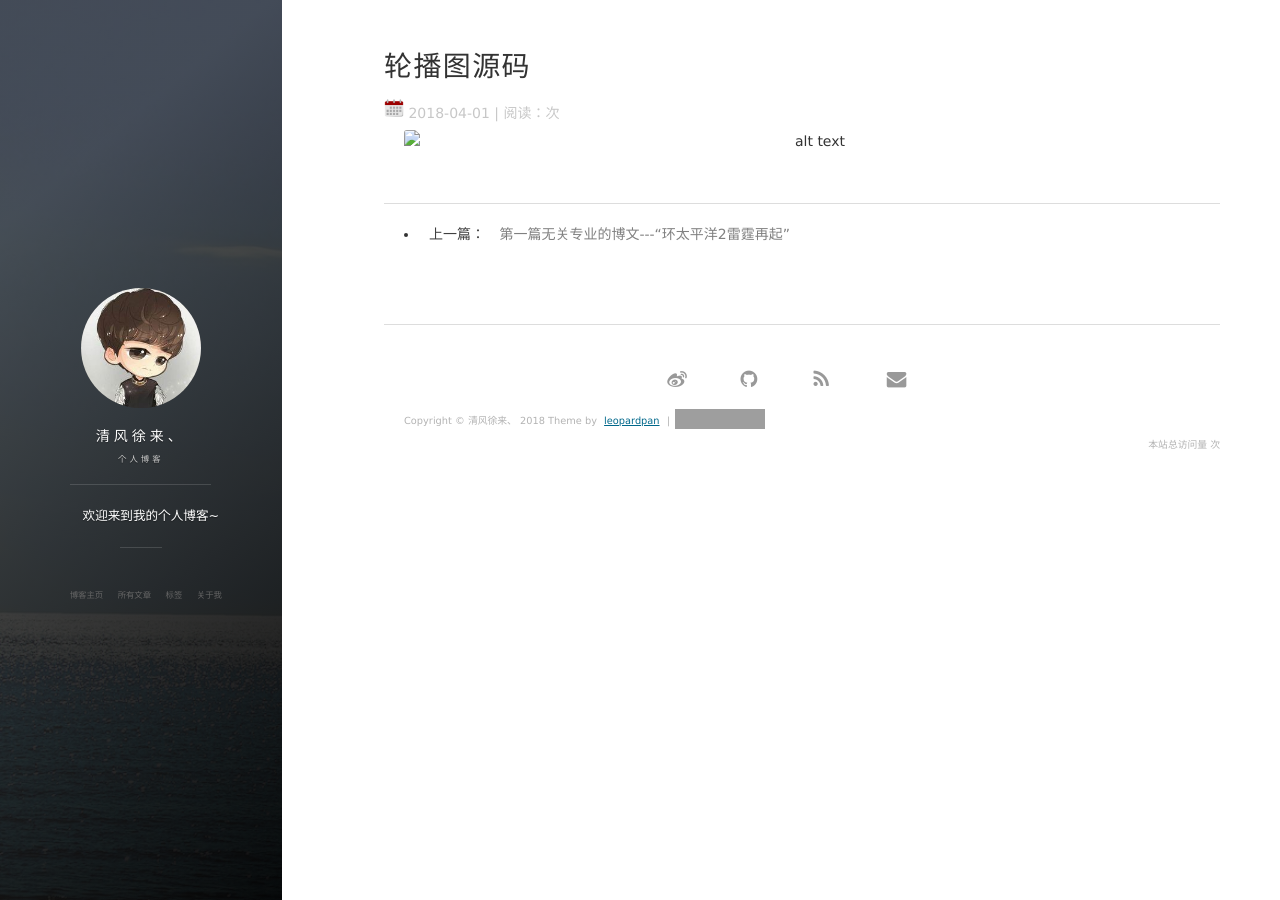
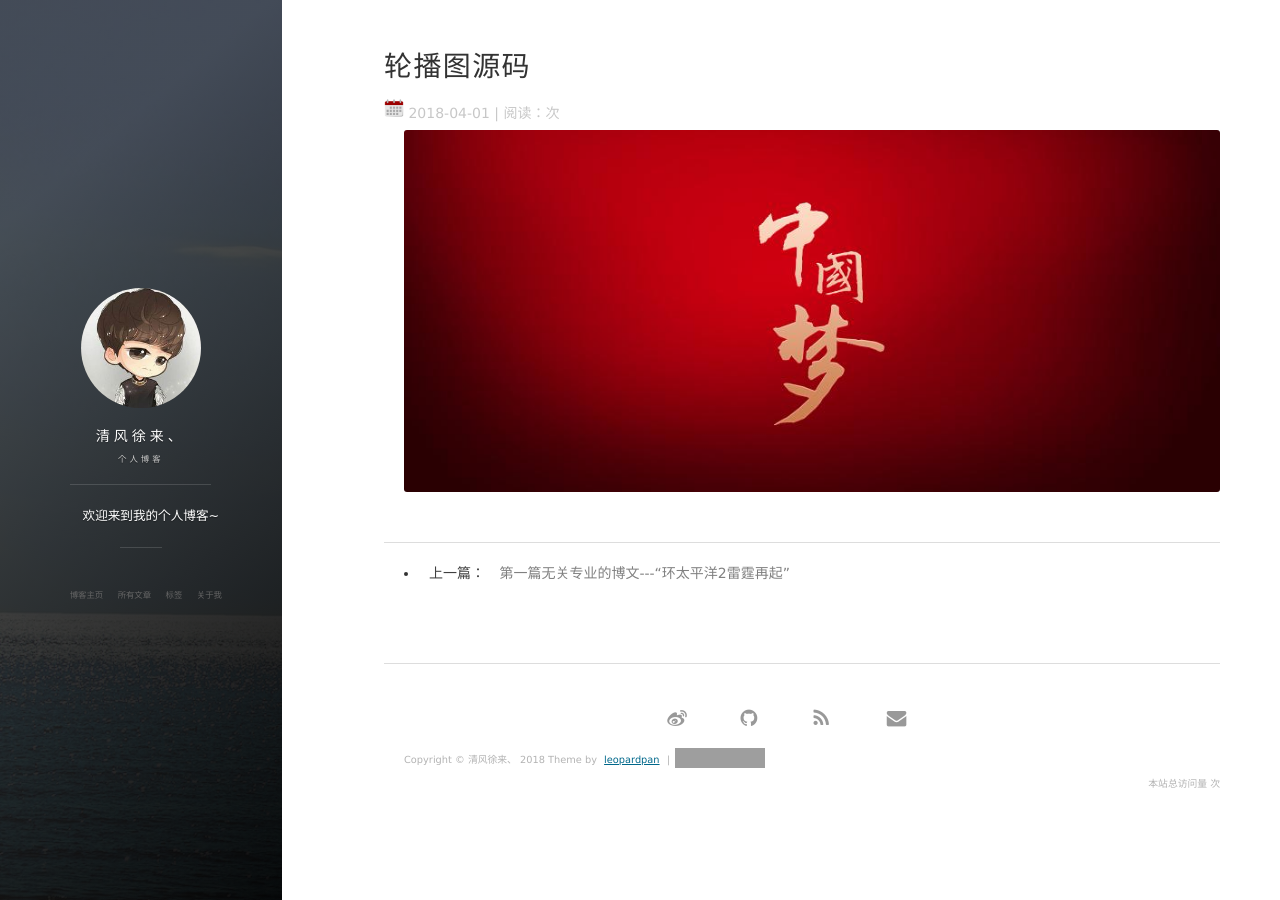
Before and after one commit to bush1010/bush1010.github.io, a Jekyll site: the page built from _posts/2018-4-1-轮播图源码.md, in a window 1280 px wide. Built offline with Jekyll 4.4.1, drawn with Linux system fonts in a browser that asks for light colours; nearby versions of some CDN libraries; comment, search, counter and statistics services are not loaded; grey boxes are pictures that could not be loaded.

Commit message:
update file

```diff
--- a/_posts/2018-4-1-轮播图源码.md
+++ b/_posts/2018-4-1-轮播图源码.md
@@ -5,4 +5,4 @@ description: "分享"
 tags: "源码"
 ---
 
-![alt text](../pic/1.jpg "img")
+![alt text](/pic/1.jpg "img")
```
